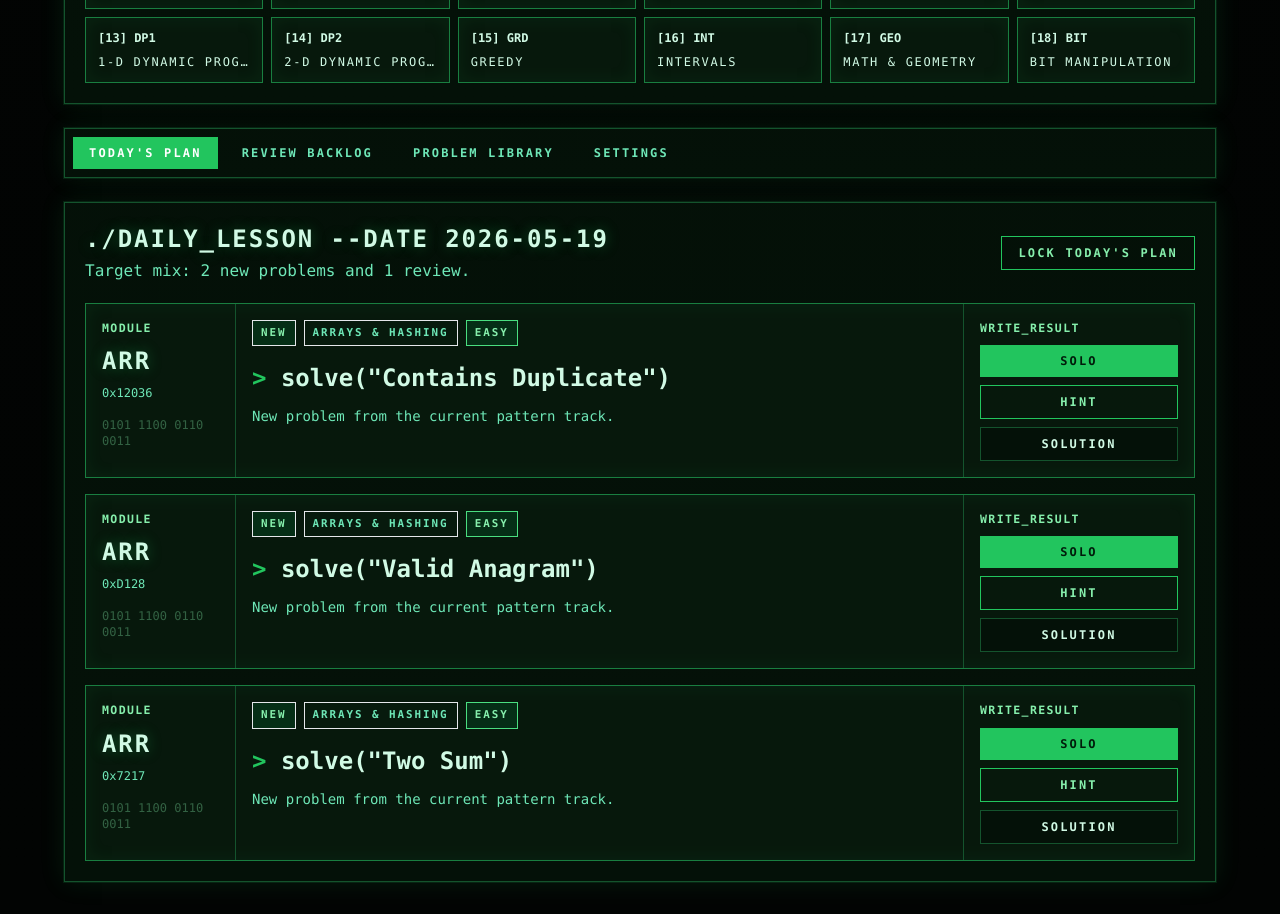
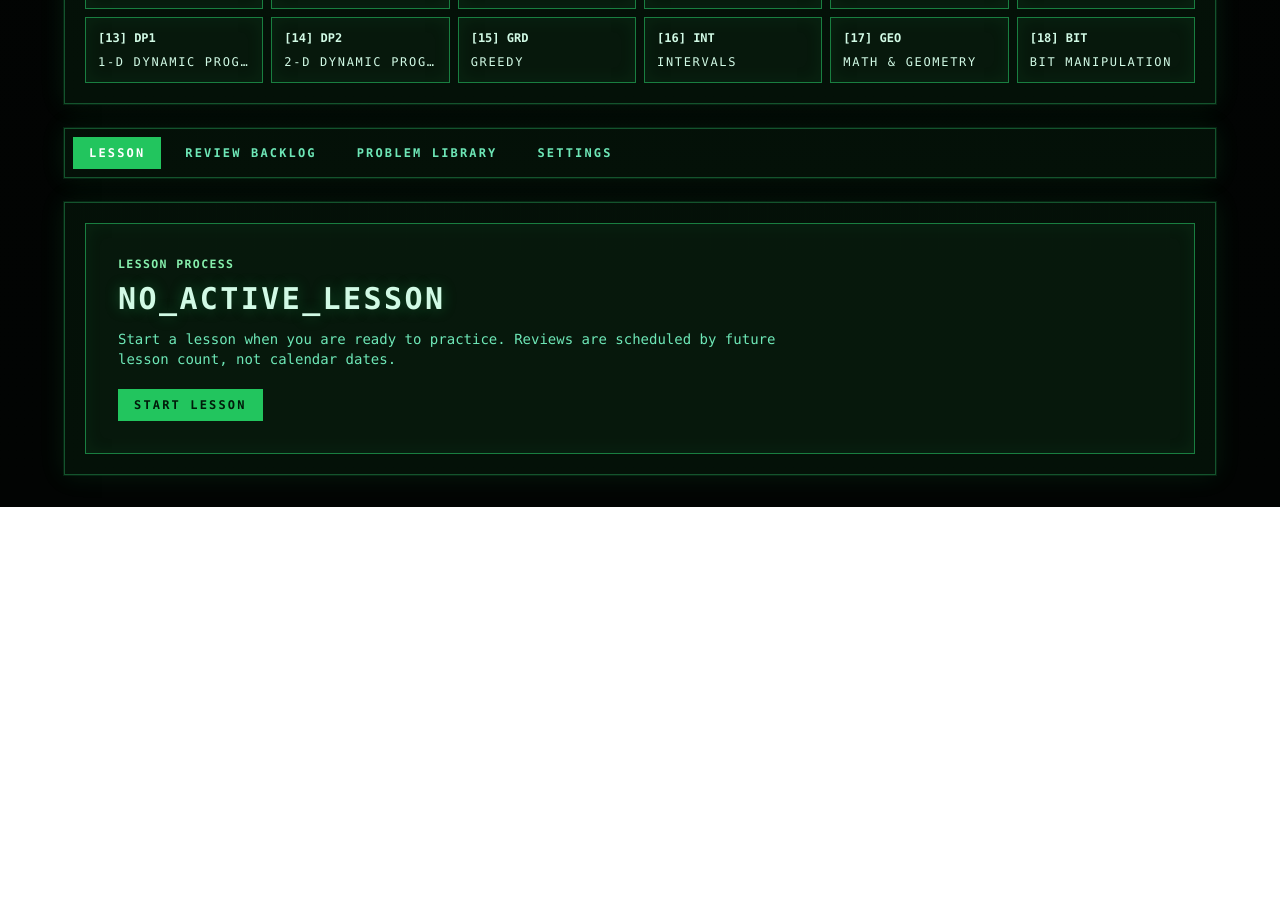
Before and after one commit to Flubberschnub/Leetcode-Practice, a React (Vite) app: page / in a window 1280 px wide. Shown: the part 900-1814 px from the top of the page. After the commit the page ends 1407 px from the top, so only its background shows below. Built offline with nearby package versions, Linux system fonts and the light colour scheme.

Commit message:
Use lesson-based review scheduling

```diff
--- a/components/DailyProblemCard.jsx
+++ b/components/DailyProblemCard.jsx
@@ -5,16 +5,17 @@ import { ActionButton, StatusPill } from "./ui";
 
 export function DailyProblemCard({ item, onMark }) {
   const problem = item.problem;
-  const attemptToday = item.attemptToday;
+  const attemptThisLesson = item.attemptThisLesson;
   const reviewCopy = item.kind === "review"
     ? "Rebuild the approach from memory before looking at notes."
     : "New problem from the current pattern track.";
-  const resultTone = attemptToday?.result === "independent" ? "green" : attemptToday?.result === "hint" ? "amber" : "rose";
+  const resultTone = attemptThisLesson?.result === "independent" ? "green" : attemptThisLesson?.result === "hint" ? "amber" : "rose";
   const patternCode = PATTERN_CODES[problem.pattern] || "ALG";
   const memoryAddress = "0x" + (problem.id.length * 4099 + (problem.order || 0) * 257).toString(16).toUpperCase();
+  const isLogged = Boolean(attemptThisLesson);
 
   return (
-    <article className="terminal-card">
+    <article className={"terminal-card transition " + (isLogged ? "opacity-45 grayscale" : "")}>
       <div className="grid gap-0 lg:grid-cols-[150px_1fr_230px]">
         <div className="border-b p-4 lg:border-b-0 lg:border-r" style={{ borderColor: "var(--color-border)" }}>
           <p className="terminal-label">module</p>
@@ -28,7 +29,7 @@ export function DailyProblemCard({ item, onMark }) {
             <StatusPill tone={item.kind === "review" ? "amber" : "blue"}>{item.kind === "review" ? "review" : "new"}</StatusPill>
             <StatusPill>{problem.pattern}</StatusPill>
             <StatusPill tone={difficultyTone(problem.difficulty)}>{problem.difficulty}</StatusPill>
-            {attemptToday ? <StatusPill tone={resultTone}>logged</StatusPill> : null}
+            {isLogged ? <StatusPill tone={resultTone}>logged</StatusPill> : null}
           </div>
           <a
             href={problem.url}
@@ -39,18 +40,21 @@ export function DailyProblemCard({ item, onMark }) {
             solve("{problem.title}")
           </a>
           <p className="theme-muted mt-3 text-sm">
-            {attemptToday ? "Today's result: " + RESULT_SETTINGS[attemptToday.result].label + ". Next review: " + (problem.dueDate || "not scheduled") + "." : reviewCopy}
+            {attemptThisLesson ? "Lesson result: " + RESULT_SETTINGS[attemptThisLesson.result].label + ". Review lesson: " + (problem.dueLesson || "not scheduled") + "." : reviewCopy}
           </p>
-          {item.kind === "review" && problem.dueDate ? (
-            <p className="terminal-code mt-4 inline-block px-3 py-2 text-xs">next_review={problem.dueDate}</p>
+          {isLogged ? (
+            <p className="terminal-code mt-4 inline-block px-3 py-2 text-xs">status=complete write_locked=true</p>
+          ) : null}
+          {item.kind === "review" && problem.dueLesson ? (
+            <p className="terminal-code mt-4 inline-block px-3 py-2 text-xs">due_lesson={problem.dueLesson}</p>
           ) : null}
         </div>
 
         <div className="flex flex-col gap-2 p-4">
           <p className="terminal-label">write_result</p>
-          <ActionButton onClick={() => onMark(problem.id, "independent")}>{attemptToday ? "solo" : "solo"}</ActionButton>
-          <ActionButton onClick={() => onMark(problem.id, "hint")} variant="secondary">{attemptToday ? "hint" : "hint"}</ActionButton>
-          <ActionButton onClick={() => onMark(problem.id, "solution")} variant="outline">{attemptToday ? "solution" : "solution"}</ActionButton>
+          <ActionButton disabled={isLogged} onClick={() => onMark(problem.id, "independent")}>solo</ActionButton>
+          <ActionButton disabled={isLogged} onClick={() => onMark(problem.id, "hint")} variant="secondary">hint</ActionButton>
+          <ActionButton disabled={isLogged} onClick={() => onMark(problem.id, "solution")} variant="outline">solution</ActionButton>
         </div>
       </div>
     </article>
--- a/components/PlannerPanels.jsx
+++ b/components/PlannerPanels.jsx
@@ -6,17 +6,34 @@ import { DailyProblemCard } from "./DailyProblemCard";
 import { NumberSetting } from "./NumberSetting";
 import { ActionButton, EmptyState, Panel, StatusPill } from "./ui";
 
-export function TodayPanel({ dailyItems, lockTodayPlan, markResult, state, today }) {
+export function TodayPanel({ activeLesson, dailyItems, isLessonComplete, markResult, startLesson, state }) {
+  if (!activeLesson) {
+    return (
+      <Panel>
+        <div className="terminal-card p-8">
+          <p className="terminal-label">lesson process</p>
+          <h2 className="terminal-title mt-2 text-3xl">no_active_lesson</h2>
+          <p className="theme-muted mt-3 max-w-2xl text-sm">
+            Start a lesson when you are ready to practice. Reviews are scheduled by future lesson count, not calendar dates.
+          </p>
+          <div className="mt-5">
+            <ActionButton onClick={startLesson}>Start lesson</ActionButton>
+          </div>
+        </div>
+      </Panel>
+    );
+  }
+
   return (
     <Panel>
       <div className="mb-5 flex flex-col gap-4 md:flex-row md:items-center md:justify-between">
         <div>
-          <h2 className="terminal-title text-2xl">./daily_lesson --date {today}</h2>
+          <h2 className="terminal-title text-2xl">./lesson --id {activeLesson.id}</h2>
           <p className="theme-muted mt-1">
             Target mix: {state.config.newPerDay} new problem{state.config.newPerDay === 1 ? "" : "s"} and {state.config.reviewPerDay} review{state.config.reviewPerDay === 1 ? "" : "s"}.
           </p>
         </div>
-        <ActionButton onClick={lockTodayPlan} variant="secondary">Lock today's plan</ActionButton>
+        {isLessonComplete ? <ActionButton onClick={startLesson} variant="secondary">Start next lesson</ActionButton> : null}
       </div>
 
       <div className="space-y-4">
@@ -30,7 +47,7 @@ export function TodayPanel({ dailyItems, lockTodayPlan, markResult, state, today
   );
 }
 
-export function BacklogPanel({ reviewBacklog, today }) {
+export function BacklogPanel({ lessonNumber, reviewBacklog }) {
   return (
     <Panel>
       <div className="mb-5">
@@ -42,7 +59,7 @@ export function BacklogPanel({ reviewBacklog, today }) {
         {reviewBacklog.length > 0 ? reviewBacklog.map((problem) => {
           const lastAttempt = getLastAttempt(problem);
           const lastLabel = lastAttempt ? RESULT_SETTINGS[lastAttempt.result].label : "No attempts yet";
-          const isDue = problem.dueDate && problem.dueDate <= today;
+          const isDue = problem.dueLesson && problem.dueLesson <= lessonNumber;
 
           return (
             <article key={problem.id} className="terminal-card grid gap-0 md:grid-cols-[90px_1fr_180px]">
@@ -57,7 +74,7 @@ export function BacklogPanel({ reviewBacklog, today }) {
                 </div>
                 <a href={problem.url} target="_blank" rel="noreferrer" className="terminal-prompt theme-link block px-4 pt-2 font-bold underline-offset-4 hover:underline">{problem.title}</a>
                 <p className="theme-muted px-4 pb-4 pt-2 text-sm">
-                  Due: {problem.dueDate || "not scheduled"} - Attempts: {problem.attempts.length} - Mastery: {problem.mastery}/10
+                  Due lesson: {problem.dueLesson || "not scheduled"} - Attempts: {problem.attempts.length} - Mastery: {problem.mastery}/10
                 </p>
               </div>
               <div className="border-t p-4 md:border-l md:border-t-0" style={{ borderColor: "var(--color-border)" }}>
@@ -110,7 +127,7 @@ export function LibraryPanel({ libraryProblems, patternFilter, search, setPatter
                 <StatusPill tone={difficultyTone(problem.difficulty)}>{problem.difficulty}</StatusPill>
               </div>
               <a href={problem.url} target="_blank" rel="noreferrer" className="terminal-prompt theme-link mt-2 block font-bold underline-offset-4 hover:underline">{problem.title}</a>
-              <p className="theme-muted mt-2 text-sm">Status: {problem.status} - Next review: {problem.dueDate || "not started"}</p>
+              <p className="theme-muted mt-2 text-sm">Status: {problem.status} - Review lesson: {problem.dueLesson || "not started"}</p>
             </div>
             <div className="border-t p-4 md:border-l md:border-t-0" style={{ borderColor: "var(--color-border)" }}>
               <p className="terminal-label">tries</p>
--- a/components/ui.jsx
+++ b/components/ui.jsx
@@ -20,7 +20,7 @@ export function Panel({ children, className = "" }) {
   return <section className={"terminal-panel p-5 " + className}>{children}</section>;
 }
 
-export function ActionButton({ children, onClick, variant = "primary" }) {
+export function ActionButton({ children, disabled = false, onClick, variant = "primary" }) {
   const variants = {
     primary: "theme-button-primary",
     secondary: "theme-button-secondary",
@@ -30,8 +30,9 @@ export function ActionButton({ children, onClick, variant = "primary" }) {
   return (
     <button
       type="button"
+      disabled={disabled}
       onClick={onClick}
-      className={"px-4 py-2 text-xs font-bold uppercase tracking-[0.18em] transition " + variants[variant]}
+      className={"px-4 py-2 text-xs font-bold uppercase tracking-[0.18em] transition disabled:cursor-not-allowed disabled:opacity-40 " + variants[variant]}
     >
       {children}
     </button>
--- a/leetcode_review_planner.jsx
+++ b/leetcode_review_planner.jsx
@@ -7,7 +7,7 @@ import { NEETCODE_150_URL, PATTERN_ORDER } from "./planner/constants";
 import {
   calculateStats,
   generatePlan,
-  getAttemptForDate,
+  getAttemptForLesson,
   getLastAttempt,
   getNextReviewUpdate,
   reviewPriority,
@@ -24,30 +24,33 @@ export default function LeetCodeReviewPlanner() {
   const [patternFilter, setPatternFilter] = useState("all");
 
   const today = getToday();
+  const activeLesson = state.activeLessonId ? state.lessons?.[state.activeLessonId] : null;
+  const planningLessonNumber = activeLesson?.id || (state.lessonCounter || 0) + 1;
 
   useEffect(() => {
     saveState(state);
   }, [state]);
 
-  const plan = useMemo(() => generatePlan(state, today), [state, today]);
-  const dailyItems = plan
+  const dailyItems = (activeLesson?.plan || [])
     .map((entry) => {
       const problem = state.problems.find((candidate) => candidate.id === entry.problemId);
       return {
         ...entry,
         problem,
-        attemptToday: problem ? getAttemptForDate(problem, today) : null,
+        attemptThisLesson: problem && activeLesson ? getAttemptForLesson(problem, activeLesson.id) : null,
       };
     })
     .filter((entry) => entry.problem);
+  const isLessonComplete = Boolean(activeLesson && dailyItems.length > 0 && dailyItems.every((item) => item.attemptThisLesson));
+  const reviewHorizonLesson = isLessonComplete ? activeLesson.id + 1 : planningLessonNumber;
 
-  const stats = calculateStats(state.problems, today);
+  const stats = calculateStats(state.problems, reviewHorizonLesson);
   const currentPattern = PATTERN_ORDER[state.config.currentPatternIndex] || PATTERN_ORDER[0];
   const themeStyle = useMemo(() => getThemeStyle(state.config), [state.config]);
 
   const reviewBacklog = [...state.problems]
     .filter((problem) => problem.status !== "unseen")
-    .sort((a, b) => reviewPriority(b, today) - reviewPriority(a, today));
+    .sort((a, b) => reviewPriority(b, reviewHorizonLesson) - reviewPriority(a, reviewHorizonLesson));
 
   const libraryProblems = state.problems.filter((problem) => {
     const matchesSearch = problem.title.toLowerCase().includes(search.toLowerCase());
@@ -55,14 +58,22 @@ export default function LeetCodeReviewPlanner() {
     return matchesSearch && matchesPattern;
   });
 
-  function lockTodayPlan() {
+  function startLesson() {
     setState((previous) => {
-      if (previous.dailyPlans[today]) return previous;
+      const nextLessonId = (previous.lessonCounter || 0) + 1;
+      const plan = generatePlan(previous, nextLessonId);
+
       return {
         ...previous,
-        dailyPlans: {
-          ...previous.dailyPlans,
-          [today]: plan,
+        activeLessonId: nextLessonId,
+        lessonCounter: nextLessonId,
+        lessons: {
+          ...previous.lessons,
+          [nextLessonId]: {
+            id: nextLessonId,
+            startedAt: new Date().toISOString(),
+            plan,
+          },
         },
       };
     });
@@ -70,39 +81,34 @@ export default function LeetCodeReviewPlanner() {
 
   function markResult(problemId, result) {
     setState((previous) => {
-      const existingPlan = previous.dailyPlans[today] || plan;
+      const lessonId = previous.activeLessonId;
+      if (!lessonId) return previous;
+
       return {
         ...previous,
-        dailyPlans: {
-          ...previous.dailyPlans,
-          [today]: existingPlan,
-        },
         problems: previous.problems.map((problem) => {
           if (problem.id !== problemId) return problem;
 
           const lastAttempt = getLastAttempt(problem);
-          const replacingToday = lastAttempt && lastAttempt.date === today;
-          const baseProblem = replacingToday
-            ? {
-                ...problem,
-                reviewStage: Number.isFinite(lastAttempt.previousReviewStage) ? lastAttempt.previousReviewStage : Math.max(0, (problem.reviewStage || 0) - 1),
-                mastery: Number.isFinite(lastAttempt.previousMastery) ? lastAttempt.previousMastery : problem.mastery || 0,
-              }
-            : problem;
-          const next = getNextReviewUpdate(baseProblem, result, today);
+          if (lastAttempt && lastAttempt.lessonId === lessonId) return problem;
+
+          const next = getNextReviewUpdate(problem, result, lessonId);
           const nextAttempt = {
             date: today,
+            lessonId,
             result,
-            previousReviewStage: baseProblem.reviewStage || 0,
-            previousMastery: baseProblem.mastery || 0,
+            previousReviewStage: problem.reviewStage || 0,
+            previousMastery: problem.mastery || 0,
           };
 
           return {
             ...problem,
             status: "reviewing",
-            attempts: replacingToday ? [...problem.attempts.slice(0, -1), nextAttempt] : [...problem.attempts, nextAttempt],
+            attempts: [...problem.attempts, nextAttempt],
             lastAttemptDate: today,
+            lastAttemptLesson: lessonId,
             reviewStage: next.reviewStage,
+            dueLesson: next.dueLesson,
             dueDate: next.dueDate,
             mastery: next.mastery,
           };
@@ -175,14 +181,14 @@ export default function LeetCodeReviewPlanner() {
             <div className="max-w-4xl">
               <div className="flex flex-wrap items-center gap-2">
                 <StatusPill tone="blue">LC_REVIEW_OS</StatusPill>
-                <span className="terminal-code px-3 py-1 text-xs">session={today}</span>
+                <span className="terminal-code px-3 py-1 text-xs">next_lesson={planningLessonNumber}</span>
               </div>
               <h1 className="terminal-title mt-4 text-4xl md:text-6xl">
                 Wake up, practice patterns.
               </h1>
               <p className="theme-muted mt-4 max-w-3xl text-sm leading-7">
                 <span className="terminal-prompt">boot lesson planner</span><br />
-                ingest NeetCode 150, schedule recall probes, write result states, repeat until pattern recognition compiles.
+                lessons start only when you start them; review probes are scheduled by future lesson count, not calendar time.
               </p>
               <a href={NEETCODE_150_URL} target="_blank" rel="noreferrer" className="theme-link mt-3 inline-block text-sm font-medium underline-offset-4 hover:underline">
                 source://neetcode150
@@ -197,7 +203,7 @@ export default function LeetCodeReviewPlanner() {
         <section className="grid gap-4 md:grid-cols-2 xl:grid-cols-4">
           <StatCard label="Current pattern" value={currentPattern} helper="New problems come from this lesson track." />
           <StatCard label="Problems started" value={stats.started + "/" + state.problems.length} helper="Started means attempted at least once." />
-          <StatCard label="Due for review" value={String(stats.due)} helper="Overdue reviews rise to the top." />
+          <StatCard label="Due next lesson" value={String(stats.due)} helper="Reviews are keyed to lesson count." />
           <StatCard label="Mastery 6+" value={String(stats.mastered)} helper="A rough signal of durable recall." />
         </section>
 
@@ -205,7 +211,7 @@ export default function LeetCodeReviewPlanner() {
 
         <nav className="terminal-panel flex flex-wrap gap-2 p-2">
           {[
-            ["today", "Today's plan"],
+            ["today", "Lesson"],
             ["backlog", "Review backlog"],
             ["library", "Problem library"],
             ["settings", "Settings"],
@@ -226,15 +232,16 @@ export default function LeetCodeReviewPlanner() {
 
         {activeTab === "today" ? (
           <TodayPanel
+            activeLesson={activeLesson}
             dailyItems={dailyItems}
-            lockTodayPlan={lockTodayPlan}
+            isLessonComplete={isLessonComplete}
             markResult={markResult}
+            startLesson={startLesson}
             state={state}
-            today={today}
           />
         ) : null}
 
-        {activeTab === "backlog" ? <BacklogPanel reviewBacklog={reviewBacklog} today={today} /> : null}
+        {activeTab === "backlog" ? <BacklogPanel lessonNumber={reviewHorizonLesson} reviewBacklog={reviewBacklog} /> : null}
 
         {activeTab === "library" ? (
           <LibraryPanel
--- a/planner/scheduler.js
+++ b/planner/scheduler.js
@@ -1,4 +1,3 @@
-import { addDays } from "../utils/date";
 import { DEFAULT_CONFIG, PATTERN_ORDER, RESULT_SETTINGS } from "./constants";
 
 export function getLastAttempt(problem) {
@@ -9,6 +8,11 @@ export function getLastAttempt(problem) {
 export function getAttemptForDate(problem, date) {
   if (!problem.attempts || problem.attempts.length === 0) return null;
   return [...problem.attempts].reverse().find((attempt) => attempt.date === date) || null;
+}
+
+export function getAttemptForLesson(problem, lessonId) {
+  if (!problem.attempts || problem.attempts.length === 0) return null;
+  return [...problem.attempts].reverse().find((attempt) => attempt.lessonId === lessonId) || null;
 }
 
 export function difficultyRank(difficulty) {
@@ -28,19 +32,18 @@ function patternRank(pattern) {
   return index === -1 ? PATTERN_ORDER.length : index;
 }
 
-export function reviewPriority(problem, today) {
-  if (!problem.dueDate) return -999999;
+export function reviewPriority(problem, lessonNumber) {
+  if (!problem.dueLesson) return -999999;
 
-  const dueTime = new Date(problem.dueDate + "T12:00:00").getTime();
-  const todayTime = new Date(today + "T12:00:00").getTime();
-  const overdueDays = Math.max(0, Math.floor((todayTime - dueTime) / 86400000));
+  const overdueDays = Math.max(0, lessonNumber - problem.dueLesson);
   const weaknessBoost = Math.max(0, 5 - problem.mastery);
   return overdueDays * 10 + weaknessBoost + problem.attempts.length;
 }
 
-export function generatePlan(state, today) {
-  if (state.dailyPlans[today]) {
-    return state.dailyPlans[today];
+export function generatePlan(state, lessonNumber) {
+  const existingLesson = state.lessons?.[lessonNumber];
+  if (existingLesson?.plan) {
+    return existingLesson.plan;
   }
 
   const config = state.config || DEFAULT_CONFIG;
@@ -50,8 +53,8 @@ export function generatePlan(state, today) {
   const currentPattern = PATTERN_ORDER[config.currentPatternIndex] || PATTERN_ORDER[0];
 
   const allDueReviews = state.problems
-    .filter((problem) => problem.status !== "unseen" && problem.dueDate && problem.dueDate <= today)
-    .sort((a, b) => reviewPriority(b, today) - reviewPriority(a, today));
+    .filter((problem) => problem.status !== "unseen" && problem.dueLesson && problem.dueLesson <= lessonNumber)
+    .sort((a, b) => reviewPriority(b, lessonNumber) - reviewPriority(a, lessonNumber));
 
   const dueReviews = allDueReviews.slice(0, reviewTarget);
   const availableNewSlots = Math.max(0, dailyCount - dueReviews.length);
@@ -100,7 +103,7 @@ export function generatePlan(state, today) {
     }));
 }
 
-export function getNextReviewUpdate(problem, result, today) {
+export function getNextReviewUpdate(problem, result, lessonNumber) {
   const settings = RESULT_SETTINGS[result];
   const stage = Math.max(0, Math.min(problem.reviewStage || 0, settings.intervals.length - 1));
   const intervalIndex = result === "solution" ? 0 : stage;
@@ -109,14 +112,15 @@ export function getNextReviewUpdate(problem, result, today) {
 
   return {
     reviewStage: nextStage,
-    dueDate: addDays(today, interval),
+    dueLesson: lessonNumber + interval,
+    dueDate: null,
     mastery: Math.max(0, Math.min(10, (problem.mastery || 0) + settings.masteryGain)),
   };
 }
 
-export function calculateStats(problems, today) {
+export function calculateStats(problems, lessonNumber) {
   const started = problems.filter((problem) => problem.status !== "unseen").length;
-  const due = problems.filter((problem) => problem.status !== "unseen" && problem.dueDate && problem.dueDate <= today).length;
+  const due = problems.filter((problem) => problem.status !== "unseen" && problem.dueLesson && problem.dueLesson <= lessonNumber).length;
   const mastered = problems.filter((problem) => problem.mastery >= 6).length;
 
   return { started, due, mastered };
--- a/state/storage.js
+++ b/state/storage.js
@@ -16,7 +16,9 @@ export function cloneProblemLibrary() {
     attempts: [],
     reviewStage: 0,
     mastery: 0,
+    dueLesson: null,
     dueDate: null,
+    lastAttemptLesson: null,
     lastAttemptDate: null,
   }));
 }
@@ -38,22 +40,32 @@ function mergeProblemsWithLibrary(savedProblems = []) {
       attempts: Array.isArray(saved.attempts) ? saved.attempts : [],
       reviewStage: Number.isFinite(saved.reviewStage) ? saved.reviewStage : 0,
       mastery: Number.isFinite(saved.mastery) ? saved.mastery : 0,
+      dueLesson: Number.isFinite(saved.dueLesson) ? saved.dueLesson : saved.dueDate ? 1 : null,
       dueDate: saved.dueDate || null,
+      lastAttemptLesson: Number.isFinite(saved.lastAttemptLesson) ? saved.lastAttemptLesson : null,
       lastAttemptDate: saved.lastAttemptDate || null,
     };
   });
 }
 
-function normalizeDailyPlans(dailyPlans = {}) {
+function normalizePlanEntries(entries = []) {
+  return Array.isArray(entries)
+    ? entries.map((entry) => ({
+        ...entry,
+        problemId: normalizeProblemId(entry.problemId),
+      }))
+    : [];
+}
+
+function normalizeLessons(lessons = {}) {
   return Object.fromEntries(
-    Object.entries(dailyPlans).map(([date, entries]) => [
-      date,
-      Array.isArray(entries)
-        ? entries.map((entry) => ({
-            ...entry,
-            problemId: normalizeProblemId(entry.problemId),
-          }))
-        : [],
+    Object.entries(lessons).map(([lessonId, lesson]) => [
+      lessonId,
+      {
+        ...lesson,
+        id: Number(lesson.id || lessonId),
+        plan: normalizePlanEntries(lesson.plan),
+      },
     ])
   );
 }
@@ -66,7 +78,10 @@ function normalizeSavedState(savedState) {
   return {
     config: { ...DEFAULT_CONFIG, ...savedState.config },
     problems: mergeProblemsWithLibrary(savedState.problems),
-    dailyPlans: normalizeDailyPlans(savedState.dailyPlans),
+    lessons: normalizeLessons(savedState.lessons),
+    activeLessonId: Number.isFinite(savedState.activeLessonId) ? savedState.activeLessonId : null,
+    lessonCounter: Number.isFinite(savedState.lessonCounter) ? savedState.lessonCounter : 0,
+    dailyPlans: {},
   };
 }
 
@@ -74,6 +89,9 @@ export function createInitialState() {
   return {
     config: { ...DEFAULT_CONFIG },
     problems: cloneProblemLibrary(),
+    lessons: {},
+    activeLessonId: null,
+    lessonCounter: 0,
     dailyPlans: {},
   };
 }
```
